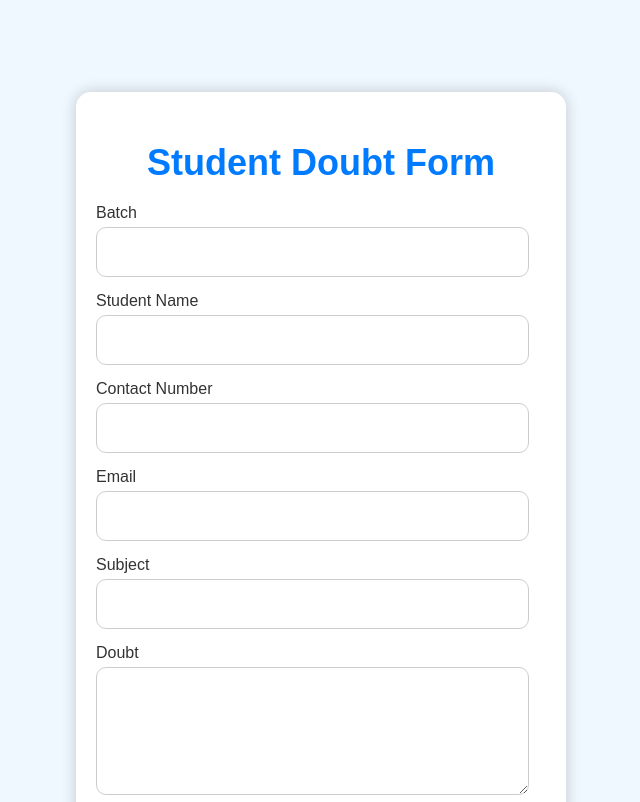
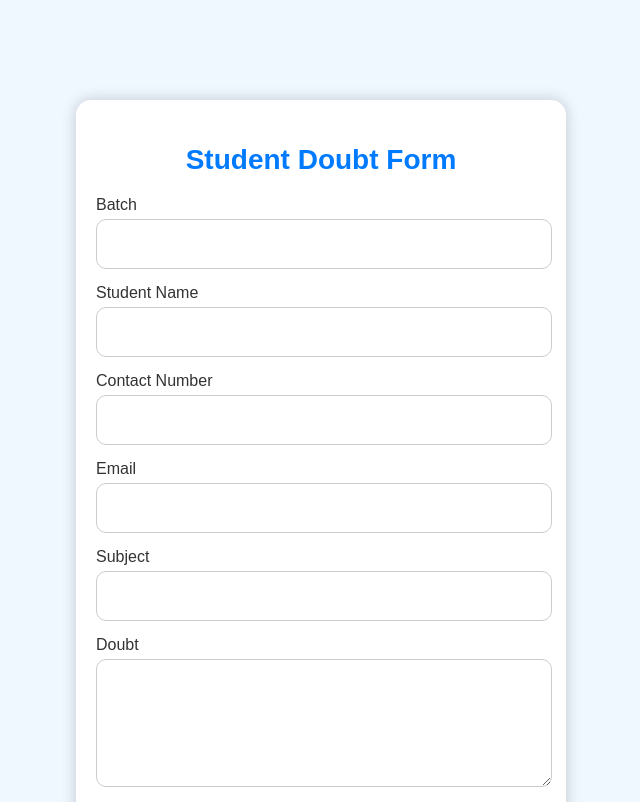
Before and after one commit to Web-KaranKK/Doubt-portal, a plain HTML site: page Index.html in a window 1280 px wide. Shown: the top 802 px of the page, without its empty margins (319-959 px from the left). Drawn offline with Linux system fonts and the light colour scheme.

Commit message:
Update Index.html

```diff
--- a/Index.html
+++ b/Index.html
@@ -40,7 +40,7 @@
         .form-group input,
         .form-group select,
         .form-group textarea {
-            width: 90%;
+            width: 95%;
             padding: 13px;
             border: 1px solid #ccc;
             border-radius: 10px;
@@ -65,10 +65,20 @@
             background-color: #0056b3;
         }
         .form-container h2 {
-            font-size: 36px;
+            font-size: 28px;
             text-align: center;
             color: #007BFF;
             margin-bottom: 20px;
+        }
+        .form-group input,
+        .form-group select,
+        .form-group textarea {
+            width: 95%;
+            padding: 13px;
+            border: 1px solid #ccc;
+            border-radius: 10px;
+            font-size: 16px;
+            font-family: rounded, sans;
         }
     </style>
 </head>
```
